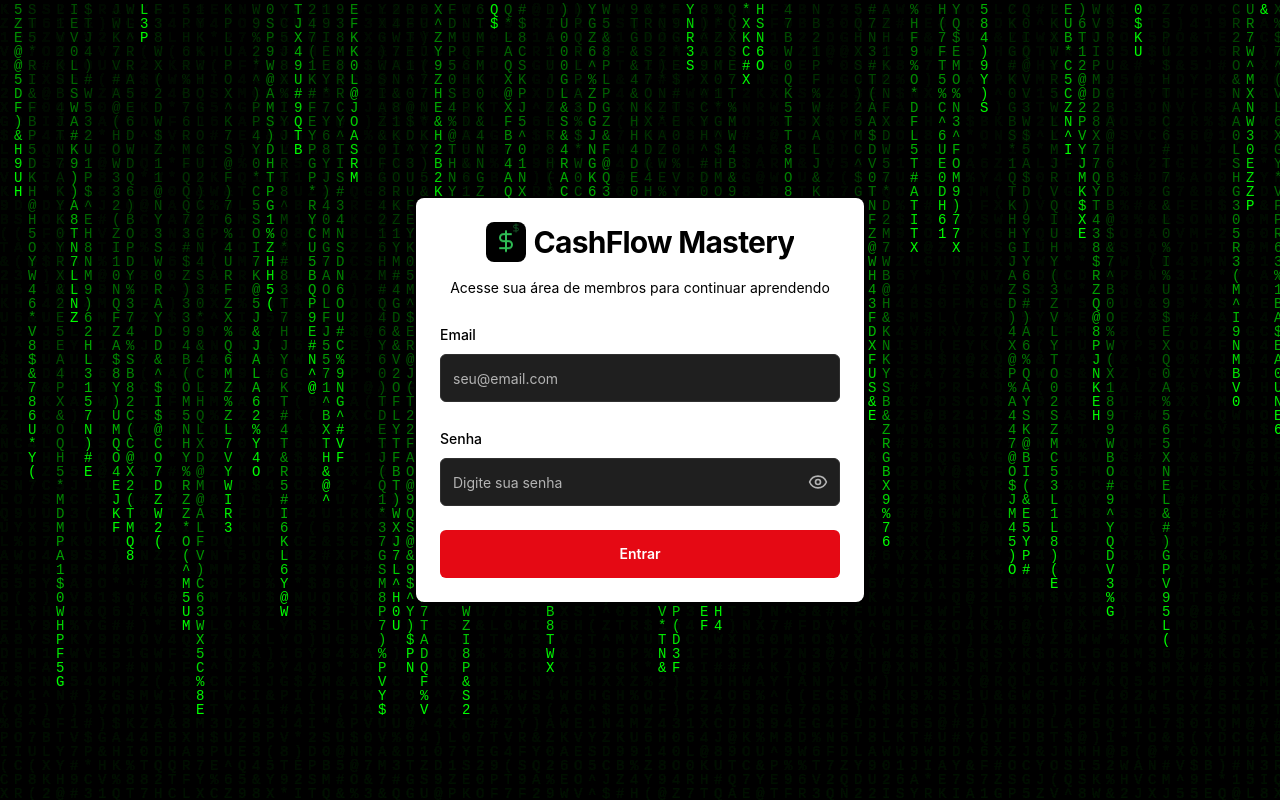
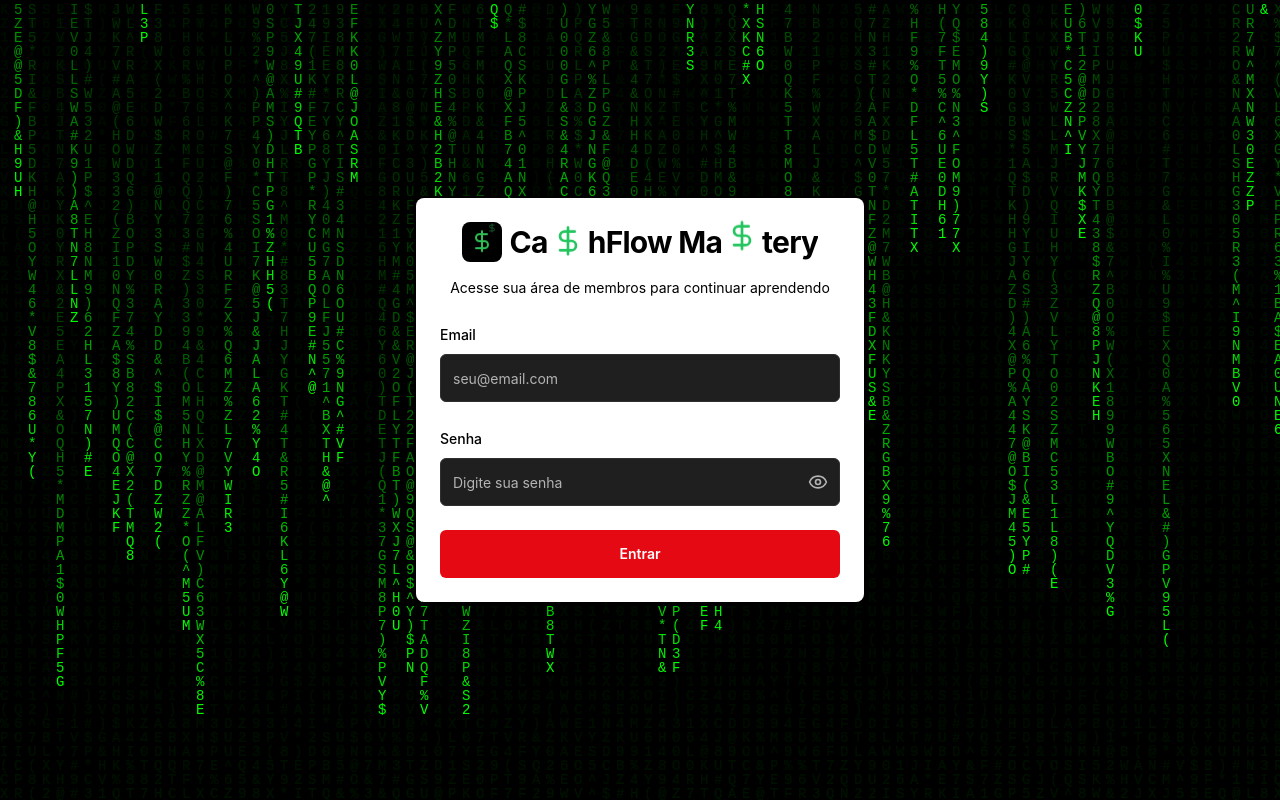
Before and after one commit to Franzinh27/aula-flix-web, a React (Vite) app: page / in a window 1280 px wide. Built offline with nearby package versions, Linux system fonts and the light colour scheme.

Commit message:
Add dollar sign animation to logo
Replace "s" in "CasFlow" with dollar sign animation.

```diff
--- a/src/components/LoginForm.tsx
+++ b/src/components/LoginForm.tsx
@@ -1,3 +1,4 @@
+
 import { useState, useEffect } from 'react';
 import { useAuth } from '@/hooks/useAuth';
 import { Button } from '@/components/ui/button';
@@ -288,8 +289,12 @@ const LoginForm = () => {
                 />
               </div>
             </div>
-            <CardTitle className="text-3xl font-bold bg-gradient-to-r from-black to-black bg-clip-text text-transparent">
-              CashFlow Mastery
+            <CardTitle className="text-3xl font-bold bg-gradient-to-r from-black to-black bg-clip-text text-transparent flex items-center">
+              Ca
+              <DollarSign className="w-8 h-8 mx-1 animate-bounce text-green-500" />
+              hFlow Ma
+              <DollarSign className="w-8 h-8 mx-1 animate-bounce text-green-500" style={{ animationDelay: '0.2s' }} />
+              tery
             </CardTitle>
           </div>
           <CardDescription className="text-black">
```
